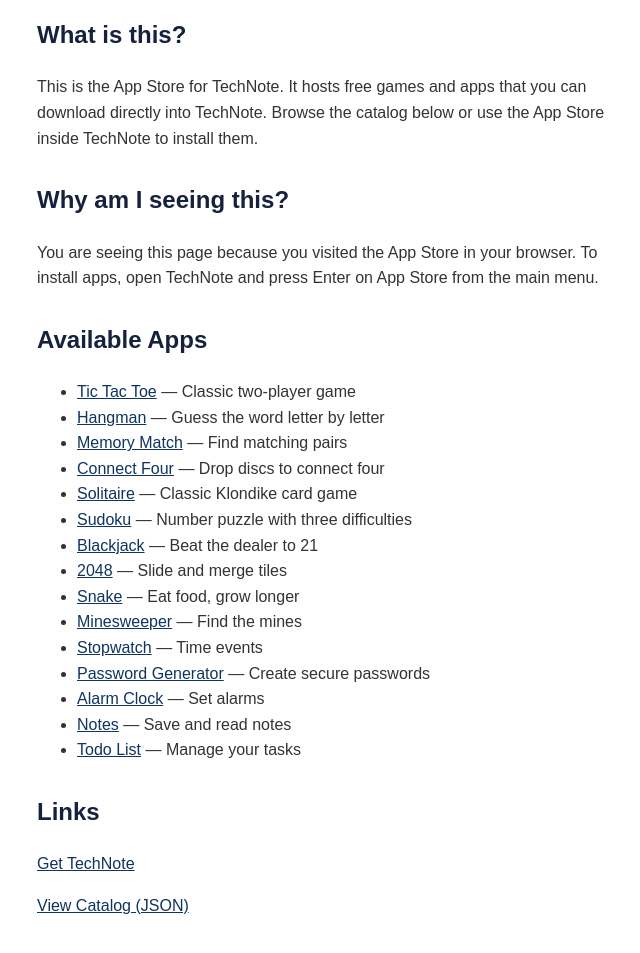
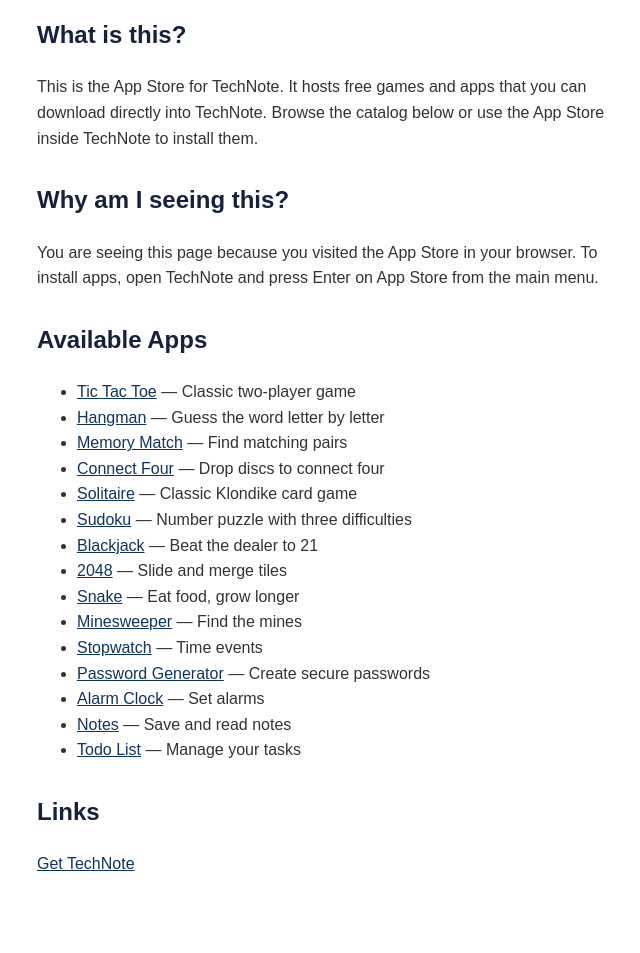
Before and after one commit to tech-master33/tech-note, a plain HTML site: page netlify-site/index.html in a window 1280 px wide. Shown: the part 105-1058 px from the top of the page, without its empty margins (303-943 px from the left). After the commit the page ends 1022 px from the top, so only its background shows below. Drawn offline with Linux system fonts and the light colour scheme.

Commit message:
Remove catalog link from App Store page

```diff
--- a/netlify-site/index.html
+++ b/netlify-site/index.html
@@ -42,7 +42,6 @@
 
 <h2>Links</h2>
 <p><a href="https://github.com/tech-master33/tech-note">Get TechNote</a></p>
-<p><a href="catalog.json">View Catalog (JSON)</a></p>
 
 </body>
 </html>
```
